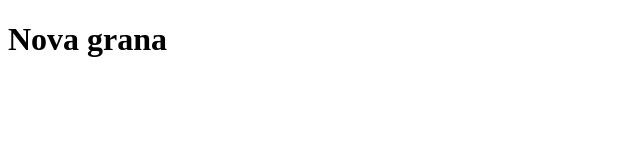
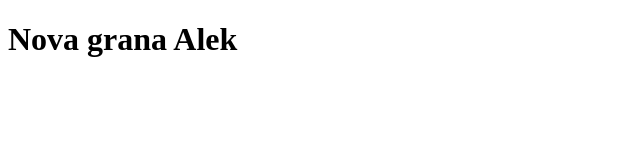
Before and after one commit to misabj/test, a plain HTML site: page index.html in a window 1280 px wide. Shown: the whole page, without its empty margins (0-640 px from the left). Drawn offline with Linux system fonts and the light colour scheme.

Commit message:
update alek
alek nova grana

```diff
--- a/index.html
+++ b/index.html
@@ -6,6 +6,6 @@
     <title>Document</title>
 </head>
 <body>
-    <h1>Nova grana</h1>
+    <h1>Nova grana Alek</h1>
 </body>
 </html>
```
